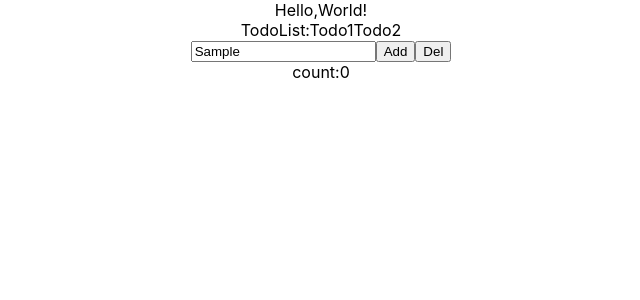
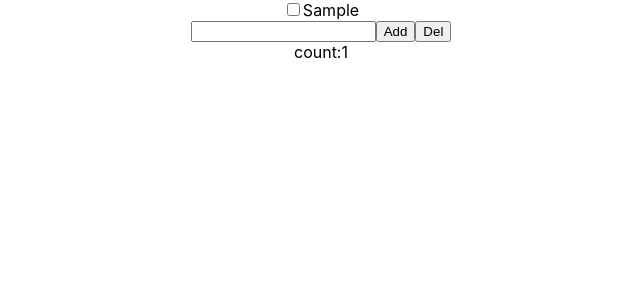
Before and after one commit to lnsylt024/react-wk, a React (Create React App) app: page / in a window 1280 px wide. Both pictures are taken after typing "Sample" into the empty fields and a click on the button "Add". Shown: the top 300 px of the page, without its empty margins (319-959 px from the left). Built offline with nearby package versions, Linux system fonts and the light colour scheme.

Commit message:
サンプルの作成

```diff
--- a/package.json
+++ b/package.json
@@ -9,6 +9,7 @@
     "react": "^18.2.0",
     "react-dom": "^18.2.0",
     "react-scripts": "5.0.1",
+    "uuid": "^9.0.1",
     "web-vitals": "^2.1.4"
   },
   "scripts": {
--- a/src/App.js
+++ b/src/App.js
@@ -1,19 +1,67 @@
-import { useState } from 'react';
 import './App.css';
+import {useState, useRef} from 'react';
+import {v4 as uuidv4} from "uuid";
 import TodoList from './TodoList';
 
 function App() {
-  //参数[todos]是Object
-  const [todos, setTodos] = useState(["Todo1","Todo2"]);
+    //引数[todos]はObjectとなる
+    const [todos, setTodos] = useState([]);
+
+    //映射对象
+    const todoNameRef = useRef();
+
+    const handleAddTodo = () => {
+        //追加
+        //获取输入的值
+        const name = todoNameRef.current.value;
+        //判断是否为空
+        if (name ==="") {
+            return;
+        }
+        //设定返回对象
+        setTodos((prevTodos)=>{
+            //uuidv4是UUID不重复值
+            return [...prevTodos,{id: uuidv4(), name: name, completed: false}]
+        })
+        //清空输入框
+        todoNameRef.current.value = null;
+    };
+
+    const funToggleTodo = (key) => {
+        //复制对象
+      const newTodos=[...todos];
+        //获取指定的值
+      const todoB = newTodos.find((obj) => {
+          //值比较
+          return obj.id === key
+      });
+
+        //将现有的值更新（false->true）
+      todoB.completed = !todoB.completed;
+        //更新后的对象重新设定到返回列表中
+      setTodos(newTodos);
+    }
+
+    const handleDelTodo = () => {
+        //削除
+        //过滤选中的对象
+        const newTodos = todos.filter((todo)=> {
+            return !todo.completed
+        })
+        //更新后的对象重新设定到返回列表中
+        setTodos(newTodos)
+    }
+
     return (
         <div className="App">
-      Hello,World!
-      <TodoList todoskey={todos}/>
-      <input type="text"/>
-      <button>Add</button>
-      <button>Del</button>
+            <TodoList todoskey={todos} toggleTodo ={funToggleTodo}/>
+            <input type="text" ref={todoNameRef}/>
+            <button onClick={handleAddTodo}>Add</button>
+            <button onClick={handleDelTodo}>Del</button>
             <div>
-        count:0
+                count:{todos.filter((todo)=>{
+                    return !todo.completed
+            }).length}
             </div>
         </div>
     );
--- /dev/null
+++ b/src/Todo.js
@@ -0,0 +1,23 @@
+import React from "react";
+
+const Todo = ({todokey, funToggleTodo}) => {
+    const handleTodoClick = () => {
+        //选中，调用App.js中的方法。
+        funToggleTodo(todokey.id)
+    }
+
+    return (
+        <div>
+            <label>
+                <input type="checkbox"
+                       checked={todokey.completed}
+                       onChange={handleTodoClick}
+                       readOnly
+                />
+            </label>
+            {todokey.name}
+        </div>
+    )
+};
+
+export default Todo;
--- a/src/TodoList.js
+++ b/src/TodoList.js
@@ -1,11 +1,13 @@
 import React from 'react'
+import Todo from "./Todo";
 
-const TodoList = ({todoskey}) => {
-  return (
-    <>
-    <div>TodoList:{todoskey}</div>
-    </>
-  )
+const TodoList = ({todoskey, toggleTodo}) => {
+    return (
+        //遍历todoskey
+        todoskey.map((obj) => (
+            <Todo todokey={obj} key={obj.id} funToggleTodo={toggleTodo} />
+        ))
+    )
 }
 
 export default TodoList;
```
Also changed, not shown: 1 other file (tests, documents, lock files or other folders). Lines whose indentation alone changed are shown as unchanged.
